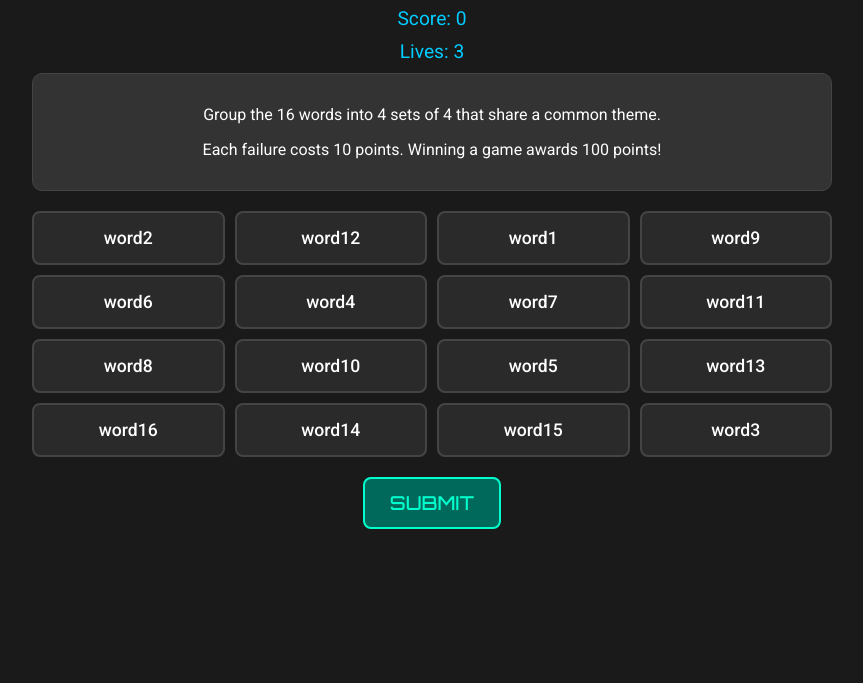
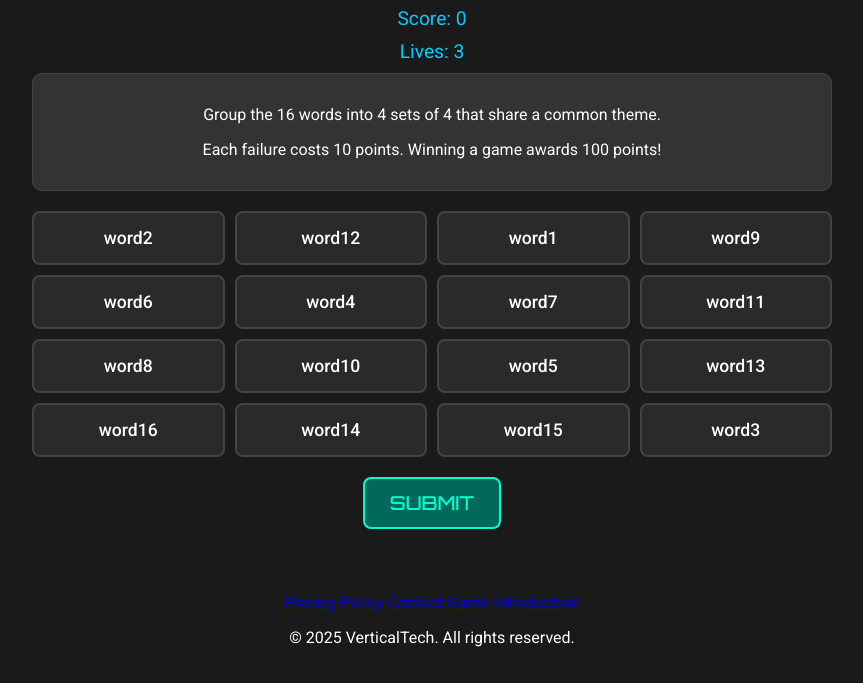
Before and after one commit to YiningTeng/connections, a plain HTML site: page index.html in a window 1280 px wide. Shown: the part 184-867 px from the top of the page, without its empty margins (208-1071 px from the left). Before the commit the page ends 800 px from the top, so only its background shows below. Drawn offline with Linux system fonts and the light colour scheme; no server answers.

Commit message:
Update index.html

```diff
--- a/index.html
+++ b/index.html
@@ -26,6 +26,17 @@
       <button id="save-name-button">Save</button>
     </div>
   </div>
+
+  <!-- Footer -->
+  <footer>
+    <div class="footer-links">
+      <a href="privacy-policy.html">Privacy Policy</a>
+      <a href="contact.html">Contact</a>
+      <a href="game-introduction.html">Game Introduction</a>
+    </div>
+    <p>© 2025 VerticalTech. All rights reserved.</p>
+  </footer>
+
   <script src="script.js"></script>
 </body>
 </html>
```
